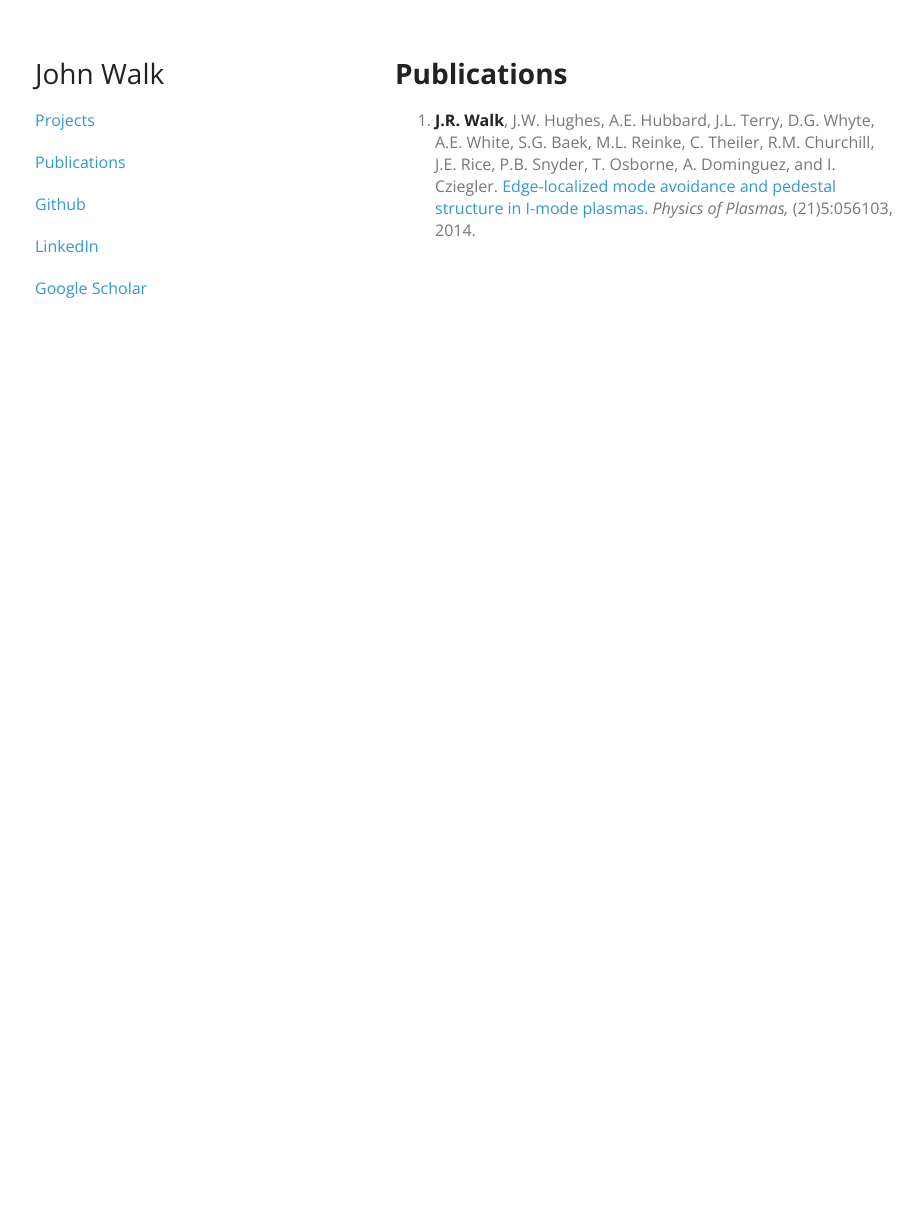
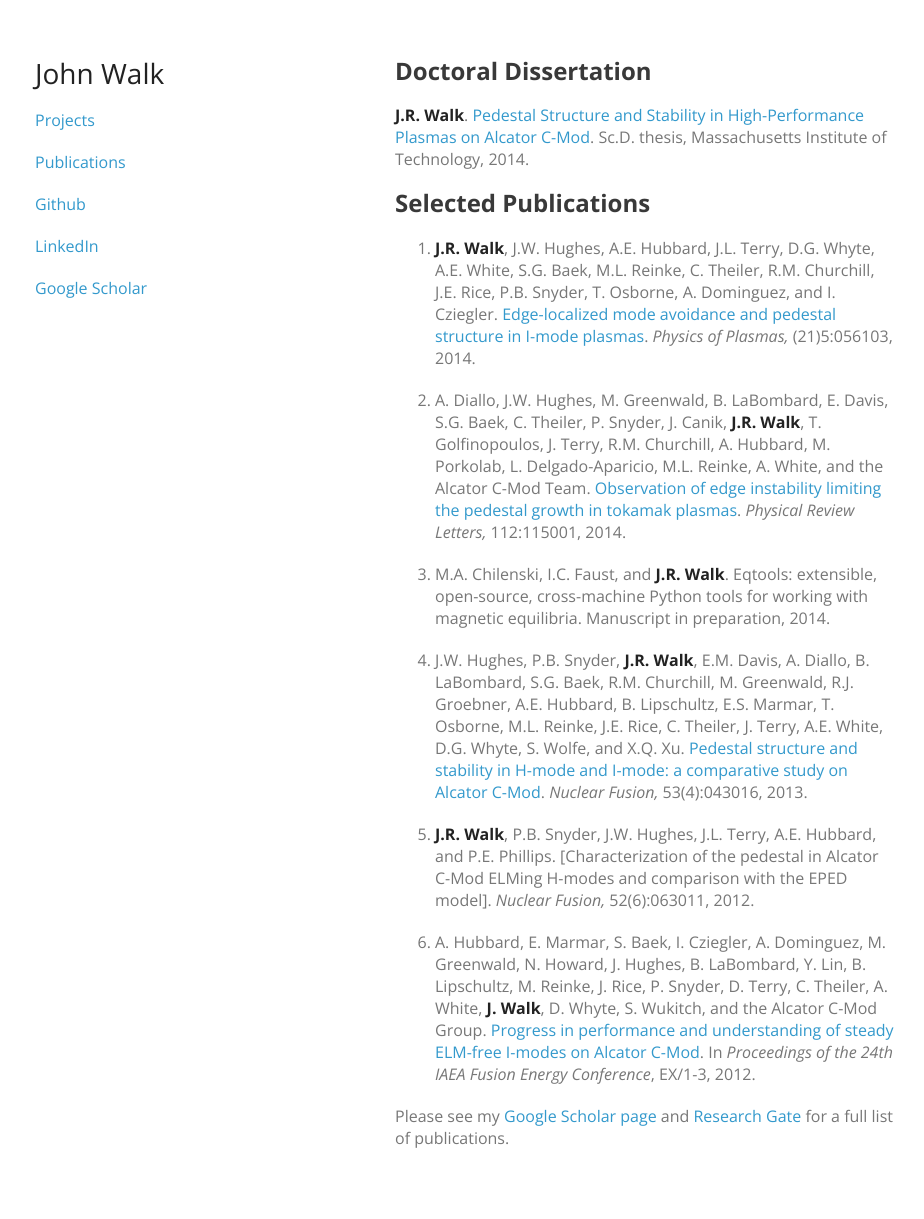
Before and after one commit to jrwalk/jrwalk.github.io, a Jekyll site: the page built from pages/publications/index.md, in a window 1280 px wide. Shown: the whole page, without its empty margins (175-1099 px from the left). Built offline with Jekyll 4.4.1, drawn with Linux system fonts in a browser that asks for light colours; before the commit the page ends 900 px from its top, so only the background shows below that.

Commit message:
publications section

```diff
--- a/pages/publications/index.md
+++ b/pages/publications/index.md
@@ -3,6 +3,22 @@ title: Publications
 layout: default
 ---
 
-# Publications
+## Doctoral Dissertation
 
-1. **J.R. Walk**, J.W. Hughes, A.E. Hubbard, J.L. Terry, D.G. Whyte, A.E. White, S.G. Baek, M.L. Reinke, C. Theiler, R.M. Churchill, J.E. Rice, P.B. Snyder, T. Osborne, A. Dominguez, and I. Cziegler. [Edge-localized mode avoidance and pedestal structure in I-mode plasmas.](https://www.google.com) *Physics of Plasmas,* (21)5:056103, 2014.
+**J.R. Walk**. [Pedestal Structure and Stability in High-Performance Plasmas on Alcator C-Mod](http://dspace.mit.edu/handle/1721.1/95524). Sc.D. thesis, Massachusetts Institute of Technology, 2014.
+
+## Selected Publications
+
+1. **J.R. Walk**, J.W. Hughes, A.E. Hubbard, J.L. Terry, D.G. Whyte, A.E. White, S.G. Baek, M.L. Reinke, C. Theiler, R.M. Churchill, J.E. Rice, P.B. Snyder, T. Osborne, A. Dominguez, and I. Cziegler. [Edge-localized mode avoidance and pedestal structure in I-mode plasmas](http://scitation.aip.org/content/aip/journal/pop/21/5/10.1063/1.4872220). *Physics of Plasmas,* (21)5:056103, 2014.
+
+2. A. Diallo, J.W. Hughes, M. Greenwald, B. LaBombard, E. Davis, S.G. Baek, C. Theiler, P. Snyder, J. Canik, **J.R. Walk**, T. Golfinopoulos, J. Terry, R.M. Churchill, A. Hubbard, M. Porkolab, L. Delgado-Aparicio, M.L. Reinke, A. White, and the Alcator C-Mod Team. [Observation of edge instability limiting the pedestal growth in tokamak plasmas](http://journals.aps.org/prl/abstract/10.1103/PhysRevLett.112.115001). *Physical Review Letters,* 112:115001, 2014.
+
+3. M.A. Chilenski, I.C. Faust, and **J.R. Walk**. Eqtools: extensible, open-source, cross-machine Python tools for working with magnetic equilibria.  Manuscript in preparation, 2014.
+
+4. J.W. Hughes, P.B. Snyder, **J.R. Walk**, E.M. Davis, A. Diallo, B. LaBombard, S.G. Baek, R.M. Churchill, M. Greenwald, R.J. Groebner, A.E. Hubbard, B. Lipschultz, E.S. Marmar, T. Osborne, M.L. Reinke, J.E. Rice, C. Theiler, J. Terry, A.E. White, D.G. Whyte, S. Wolfe, and X.Q. Xu. [Pedestal structure and stability in H-mode and I-mode: a comparative study on Alcator C-Mod](https://iopscience.iop.org/0029-5515/53/4/043016). *Nuclear Fusion,* 53(4):043016, 2013.
+
+5. **J.R. Walk**, P.B. Snyder, J.W. Hughes, J.L. Terry, A.E. Hubbard, and P.E. Phillips. [Characterization of the pedestal in Alcator C-Mod ELMing H-modes and comparison with the EPED model]. *Nuclear Fusion,* 52(6):063011, 2012.
+
+6. A. Hubbard, E. Marmar, S. Baek, I. Cziegler, A. Dominguez, M. Greenwald, N. Howard, J. Hughes, B. LaBombard, Y. Lin, B. Lipschultz, M. Reinke, J. Rice, P. Snyder, D. Terry, C. Theiler, A. White, **J. Walk**, D. Whyte, S. Wukitch, and the Alcator C-Mod Group. [Progress in performance and understanding of steady ELM-free I-modes on Alcator C-Mod](http://www.psfc.mit.edu/research/alcator/pubs/iaea/2012/Hubbard_IAEA12_I-mode_EX1-3_Proc_Submitted.pdf). In *Proceedings of the 24th IAEA Fusion Energy Conference*, EX/1-3, 2012.
+
+Please see my [Google Scholar page](https://scholar.google.com/citations?hl=en&user=CKr_Z9MAAAAJ) and [Research Gate](https://www.researchgate.net/profile/John_Walk) for a full list of publications.
```
